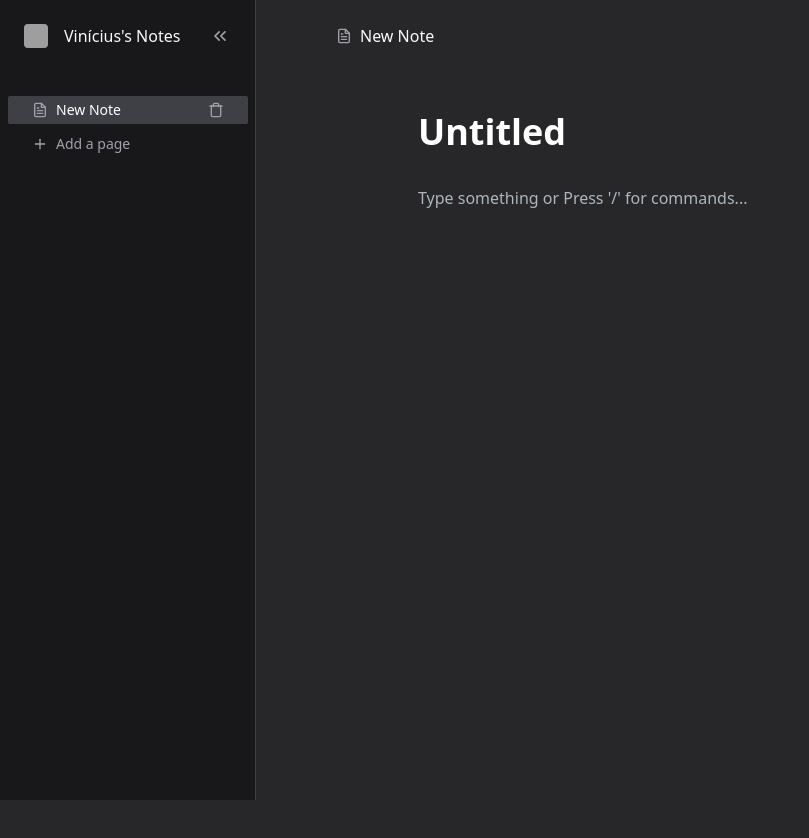
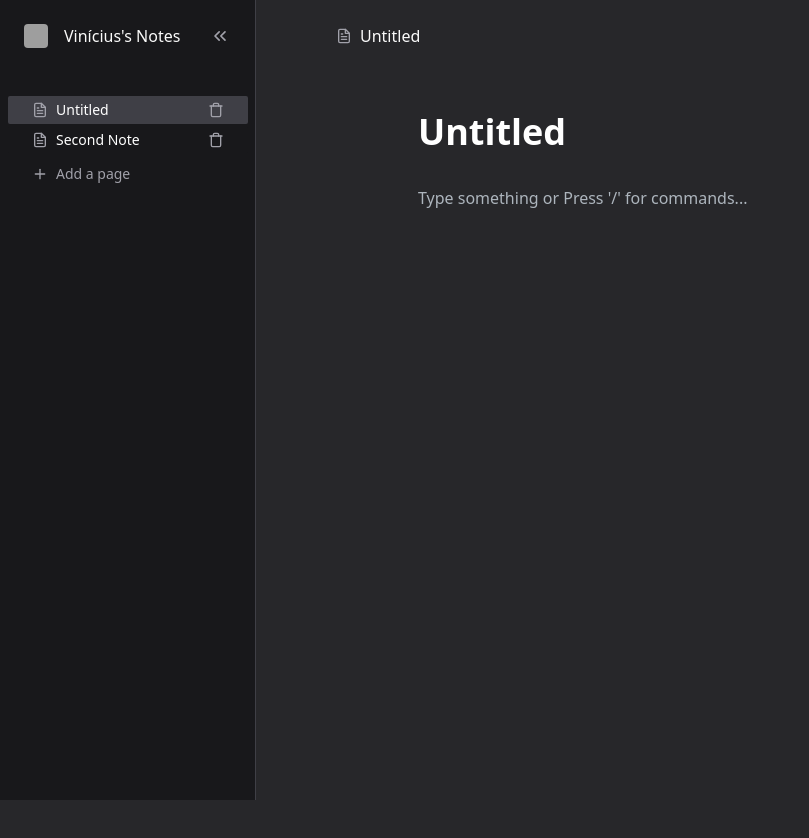
Before and after one commit to ViniSCode/notes-app, a Next.js app: page / in a window 1280 px wide. Shown: the top 838 px of the page, without its empty margins (0-809 px from the left). Built offline with nearby package versions, Linux system fonts and the light colour scheme; no server answers; grey boxes are pictures that could not be loaded.

Commit message:
select note

```diff
--- a/src/components/Editor/index.tsx
+++ b/src/components/Editor/index.tsx
@@ -1,5 +1,4 @@
 "use client";
-import { initialNote } from "@/utils/initialNote";
 import CodeBlockLowlight from "@tiptap/extension-code-block-lowlight";
 import {
   BubbleMenu,
@@ -23,6 +22,7 @@ import {
 } from "react-icons/rx";
 import { TfiMarkerAlt } from "react-icons/tfi";
 
+import { Note } from "@/pages";
 import Heading from "@tiptap/extension-heading";
 import Highlight from "@tiptap/extension-highlight";
 import Image from "@tiptap/extension-image";
@@ -32,7 +32,9 @@ import { lowlight } from "lowlight";
 import { useEffect } from "react";
 import { BubbleButton } from "./BubbleButton";
 
-interface Props {}
+interface Props {
+  note: Note;
+}
 
 lowlight.registerLanguage("html", html);
 lowlight.registerLanguage("css", css);
@@ -72,7 +74,7 @@ function Editor(props: Props) {
         },
       }),
     ],
-    content: initialNote,
+    content: props.note.content,
     editorProps: {
       attributes: {
         class: "outline-none",
@@ -94,6 +96,10 @@ function Editor(props: Props) {
       document.removeEventListener("keydown", handleKeyDown);
     };
   }, []);
+
+  useEffect(() => {
+    editor?.chain().setContent(props.note.content).run();
+  }, [props.note.content]);
 
   return (
     <div
--- /dev/null
+++ b/src/components/Sidebar/index.tsx
@@ -0,0 +1,85 @@
+import { Note } from "@/pages";
+import { motion } from "framer-motion";
+import Image from "next/image";
+import { FiChevronsLeft, FiFileText, FiPlus, FiTrash } from "react-icons/fi";
+
+interface SidebarProps {
+  isSidebarOpen: boolean;
+  setIsSidebarOpen: (value: boolean) => void;
+  notes: Note[];
+  setCurrentSelectedNote: any;
+  currentSelectedNote: any;
+}
+
+export function Sidebar({
+  isSidebarOpen,
+  setIsSidebarOpen,
+  notes,
+  setCurrentSelectedNote,
+  currentSelectedNote,
+}: SidebarProps) {
+  const sidebarVariants = {
+    closed: {
+      opacity: 0,
+      x: -300,
+    },
+    open: { opacity: 1, x: 0 },
+  };
+
+  return (
+    <motion.div
+      initial={"closed"}
+      animate={isSidebarOpen ? "open" : "closed"}
+      variants={sidebarVariants}
+      className="fixed overflow-hidden min-h-full z-50 bg-zinc-900 border-r border-r-zinc-700 w-[16rem] min-w-[16rem]"
+    >
+      <aside className="static w-[16rem] min-w-[16rem]">
+        <div className="flex gap-4 group justify-between items-center px-6 py-6">
+          <div className="flex gap-4 group items-center">
+            <Image
+              src="https://lh3.googleusercontent.com/a-/AOh14GhL-wIhtHTZsei8k_MhcdQCQAtpnoFNbMm4BRBp=s96-c"
+              alt="Vinícius Rodrigues"
+              width={100}
+              height={100}
+              referrerPolicy="no-referrer"
+              className="rounded w-6 h-6"
+            />
+            <span className="">Vinícius&apos;s Notes</span>
+          </div>
+
+          <FiChevronsLeft
+            className="w-6 h-6 text-zinc-400 hover:bg-zinc-700 rounded-sm p-0.5 cursor-pointer"
+            onClick={() => setIsSidebarOpen(false)}
+          />
+        </div>
+        <div className="flex flex-col gap-0.5 px-2">
+          {notes &&
+            notes.map((note: any, index: any) => (
+              <div
+                key={index}
+                onClick={() => setCurrentSelectedNote(index)}
+                className="select-none first:mt-6 data-[active=true]:bg-zinc-700 gap-2 flex justify-between items-center text-sm cursor-pointer bg-zinc-900 hover:bg-zinc-600 px-6 py-1 font-medium text-white rounded-sm transition-colors"
+                data-active={currentSelectedNote === index}
+              >
+                <div className="flex gap-2 items-center">
+                  <FiFileText className="w-4 h-4 text-zinc-400" />
+                  <span>{note.name}</span>
+                </div>
+                <FiTrash className="w-4 h-4 text-zinc-400" />
+              </div>
+            ))}
+
+          <div className="mt-1 gap-2 flex justify-between items-center text-sm cursor-pointer hover:bg-zinc-600 px-6 py-1 text-zinc-400 rounded-sm transition-colors">
+            <div
+              className="flex gap-2 items-center"
+              onClick={() => notes.push()}
+            >
+              <FiPlus className="w-4 h-4" />
+              <span className="font-medium">Add a page</span>
+            </div>
+          </div>
+        </div>
+      </aside>
+    </motion.div>
+  );
+}
--- a/src/pages/index.tsx
+++ b/src/pages/index.tsx
@@ -1,55 +1,41 @@
 import Editor from "@/components/Editor/index";
-import { motion } from "framer-motion";
+import { Sidebar } from "@/components/Sidebar";
 import type { GetServerSideProps } from "next";
 import { getSession } from "next-auth/react";
-import Image from "next/image";
-import { useState } from "react";
-import {
-  FiChevronsLeft,
-  FiChevronsRight,
-  FiFileText,
-  FiPlus,
-  FiTrash,
-} from "react-icons/fi";
+import { useEffect, useState } from "react";
+import { FiChevronsRight, FiFileText } from "react-icons/fi";
+import { initialNote } from "../utils/initialNote";
+
+export interface Note {
+  name: string;
+  id: string;
+  content: string;
+}
 
 export default function Home({ session }: any) {
   const [isSidebarOpen, setIsSidebarOpen] = useState(true);
+  const [notes, setNotes] = useState<Note[]>([]);
+  const [currentSelectedNote, setCurrentSelectedNote] = useState(0);
 
-  const links = [
-    {
-      name: "New Note",
-    },
-    // {
-    //   name: "Untitled",
-    // },
-    // {
-    //   name: "Untitled",
-    // },
-    // {
-    //   name: "Untitled",
-    // },
-    // {
-    //   name: "Untitled",
-    // },
-    // {
-    //   name: "Untitled",
-    // },
-  ];
+  useEffect(() => {
+    setNotes([
+      {
+        name: "Untitled",
+        id: "208hggjklsdafh204",
+        content: initialNote,
+      },
+      {
+        name: "Second Note",
+        id: "135634slkdfjklsda83",
+        content: `
+          <h1>Second Note</h1>
+          <p></p>
+        `,
+      },
+    ]);
+  }, []);
 
-  const itemVariants = {
-    closed: {
-      opacity: 0,
-    },
-    open: { opacity: 1 },
-  };
-
-  const sidebarVariants = {
-    closed: {
-      opacity: 0,
-      x: -300,
-    },
-    open: { opacity: 1, x: 0 },
-  };
+  function handleCreatePage() {}
 
   return (
     <div className="min-h-screen text-zinc-50">
@@ -67,71 +53,32 @@ export default function Home({ session }: any) {
 
             <div className="ml-16 flex gap-2 items-center">
               <FiFileText className="w-4 h-4 text-zinc-400" />
-              <span>{links[0].name}</span>
+              <span>{notes[0]?.name}</span>
             </div>
           </div>
         )}
 
         {isSidebarOpen && <div></div>}
-        <motion.div
-          initial={"closed"}
-          animate={isSidebarOpen ? "open" : "closed"}
-          variants={sidebarVariants}
-          className="fixed overflow-hidden min-h-full z-50 bg-zinc-900 border-r border-r-zinc-700 w-[16rem] min-w-[16rem]"
-        >
-          <aside className="static w-[16rem] min-w-[16rem]">
-            <div className="flex gap-4 group justify-between items-center px-6 py-6">
-              <div className="flex gap-4 group items-center">
-                <Image
-                  src="https://lh3.googleusercontent.com/a-/AOh14GhL-wIhtHTZsei8k_MhcdQCQAtpnoFNbMm4BRBp=s96-c"
-                  alt="Vinícius Rodrigues"
-                  width={100}
-                  height={100}
-                  referrerPolicy="no-referrer"
-                  className="rounded w-6 h-6"
-                />
-                <span className="">Vinícius&apos;s Notes</span>
-              </div>
 
-              <FiChevronsLeft
-                className="w-6 h-6 text-zinc-400 hover:bg-zinc-700 rounded-sm p-0.5 cursor-pointer"
-                onClick={() => setIsSidebarOpen(false)}
-              />
-            </div>
-            <div className="flex flex-col gap-0.5 px-2">
-              {links &&
-                links.map((link, index) => (
-                  <div
-                    key={index}
-                    className="first:mt-6 first:bg-zinc-700 gap-2 flex justify-between items-center text-sm cursor-pointer bg-zinc-900 hover:bg-zinc-600 px-6 py-1 font-medium text-white rounded-sm transition-colors"
-                  >
-                    <div className="flex gap-2 items-center">
-                      <FiFileText className="w-4 h-4 text-zinc-400" />
-                      <span>{link.name}</span>
-                    </div>
-                    <FiTrash className="w-4 h-4 text-zinc-400" />
-                  </div>
-                ))}
-
-              <div className="mt-1 gap-2 flex justify-between items-center text-sm cursor-pointer hover:bg-zinc-600 px-6 py-1 text-zinc-400 rounded-sm transition-colors">
-                <div className="flex gap-2 items-center">
-                  <FiPlus className="w-4 h-4" />
-                  <span className="font-medium">Add a page</span>
-                </div>
-              </div>
-            </div>
-          </aside>
-        </motion.div>
+        <Sidebar
+          currentSelectedNote={currentSelectedNote}
+          setCurrentSelectedNote={setCurrentSelectedNote}
+          notes={notes}
+          isSidebarOpen={isSidebarOpen}
+          setIsSidebarOpen={setIsSidebarOpen}
+        />
         <main className="px-8 md:px-20 py-4 mt-10 md:mt-0">
           {isSidebarOpen && (
             <div className="flex items-center gap-4 mt-2">
               <div className="flex gap-2 items-center">
                 <FiFileText className="w-4 h-4 text-zinc-400" />
-                <span>{links[0].name}</span>
+                <span>{notes[0]?.name}</span>
               </div>
             </div>
           )}
-          <Editor />
+          {notes && notes[currentSelectedNote] && (
+            <Editor note={notes[currentSelectedNote]} />
+          )}
         </main>
       </div>
     </div>
```
